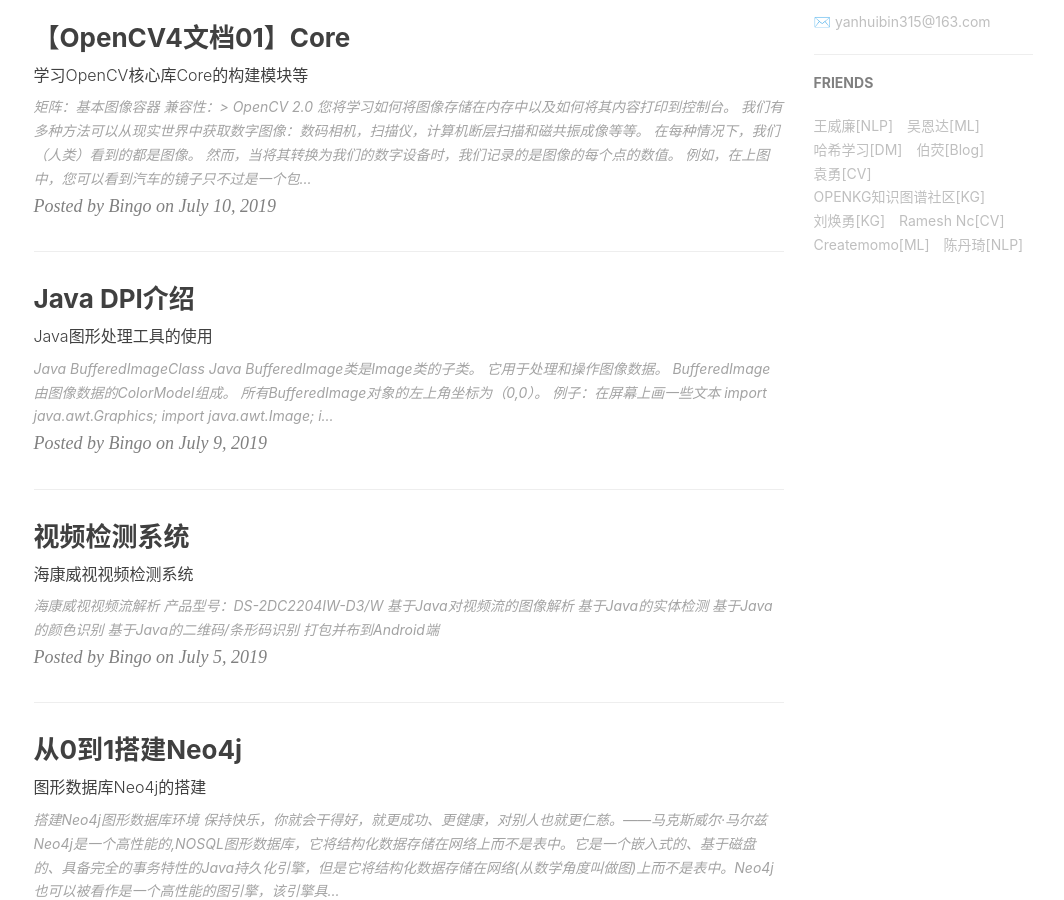
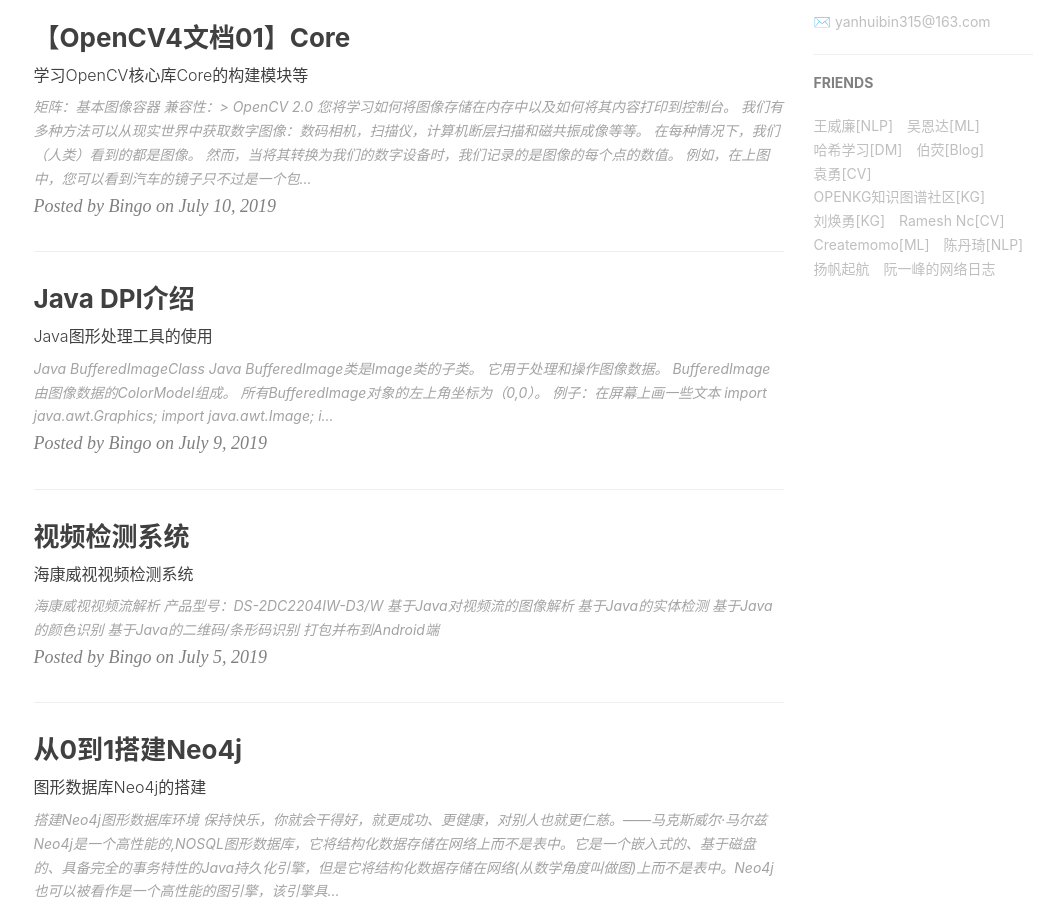
Before and after one commit to yutong2021/yutong2021.github.io, a Jekyll site: the page built from index.html, in a window 1280 px wide and 900 px high, scrolled down 946 px. Shown: the whole window, without its empty margins (134-1198 px from the left). Built offline with Jekyll 4.4.1, drawn with Linux system fonts in a browser that asks for light colours; nearby versions of some CDN libraries; the list of posts is cut into pages by our own code; comment, search, counter and statistics services are not loaded.

Commit message:
config: 新增朋友信息

```diff
--- a/_config.yml
+++ b/_config.yml
@@ -126,5 +126,11 @@ friends: [
     },{
         title: "陈丹琦[NLP]",
         href: "https://www.cs.princeton.edu/~danqic/"
+    },{
+        title: "扬帆起航",
+        href: "http://note4lin.top/"
+    },{
+        title: "阮一峰的网络日志",
+        href: "http://www.ruanyifeng.com/blog/"
     }
 ]
```
